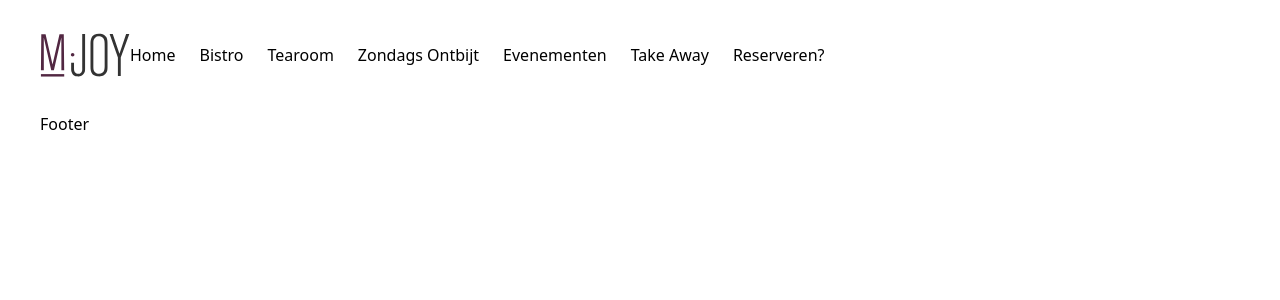
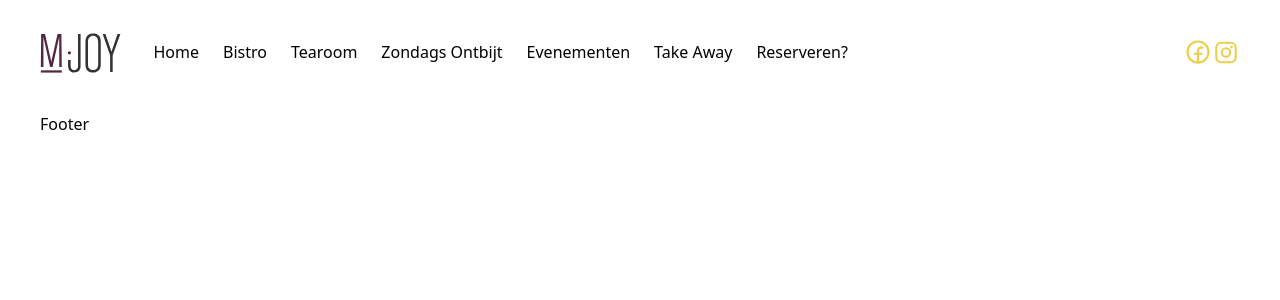
Before and after one commit to Berthje/mjoy, a Next.js app: page / in a window 1280 px wide. Shown: the top 300 px of the page. Built offline with nearby package versions, Linux system fonts and the light colour scheme.

Commit message:
Refactor Navbar component layout and add social media icons

```diff
--- a/components/Navbar/Navbar.tsx
+++ b/components/Navbar/Navbar.tsx
@@ -24,8 +24,8 @@ const Navbar = () => {
                                 height="90"
                                 alt="mjoy logo"
                             />
-                            <div>
-                                <ul className="hidden md:flex space-x-6">
+                            <div className="md:flex md:w-full md:items-center md:justify-between md:ml-8">
+                                <ul className="hidden md:flex md:gap-x-6 md:flex-wrap">
                                     {navData.navItems.map((item) => {
                                         return (
                                             <li key={item.name}>
@@ -35,6 +35,34 @@ const Navbar = () => {
                                             </li>
                                         );
                                     })}
+                                </ul>
+                                <ul className="hidden md:flex md:items-center md:min-w-fit">
+                                    <li className="cursor-pointer hover:opacity-75">
+                                        <a
+                                            href="https://www.facebook.com/MJOYVeldegem/"
+                                            target="_blank"
+                                        >
+                                            <Image
+                                                src="/facebook-icon.svg"
+                                                width="28"
+                                                height="28"
+                                                alt="facebook"
+                                            />
+                                        </a>
+                                    </li>
+                                    <li className="cursor-pointer hover:opacity-75">
+                                        <a
+                                            href="https://www.instagram.com/mjoyveldegem/"
+                                            target="_blank"
+                                        >
+                                            <Image
+                                                src="/instagram-icon.svg"
+                                                width="28"
+                                                height="28"
+                                                alt="instagram"
+                                            />
+                                        </a>
+                                    </li>
                                 </ul>
                                 <button
                                     className="md:hidden"
```
